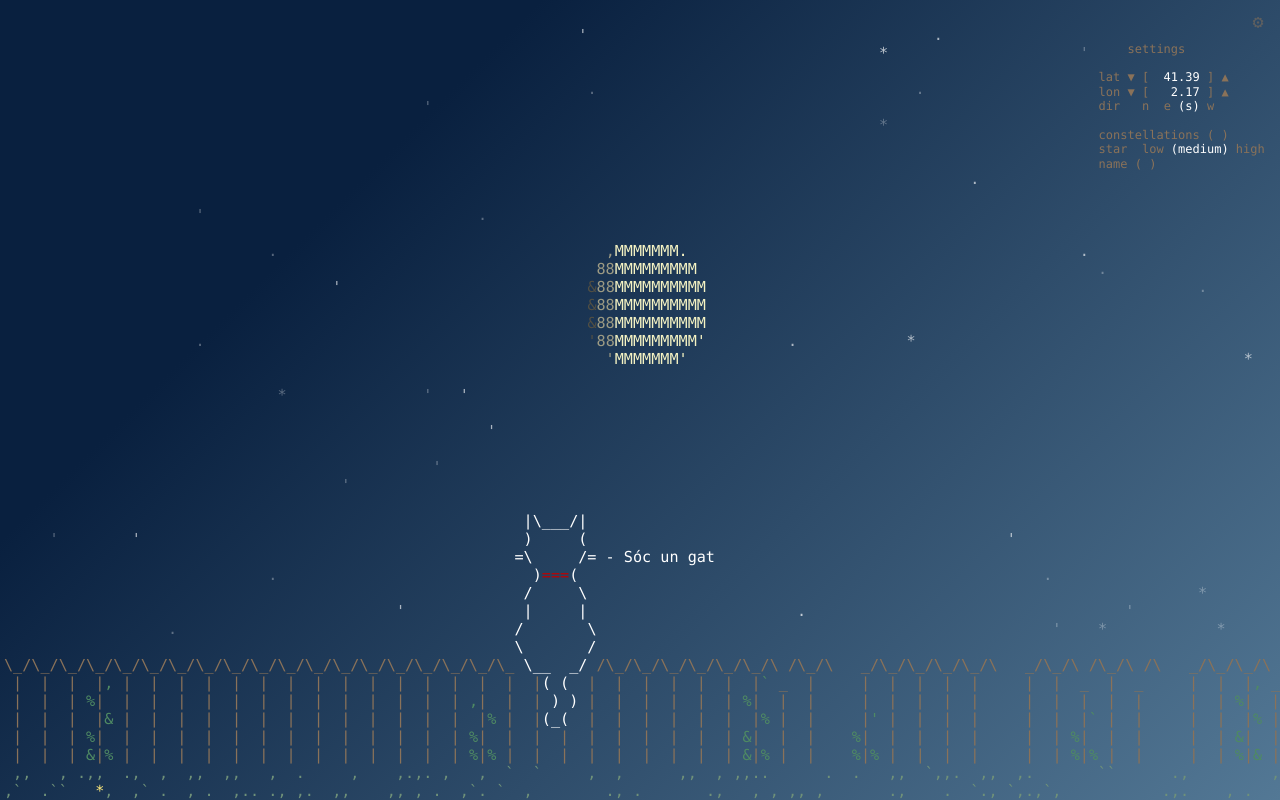
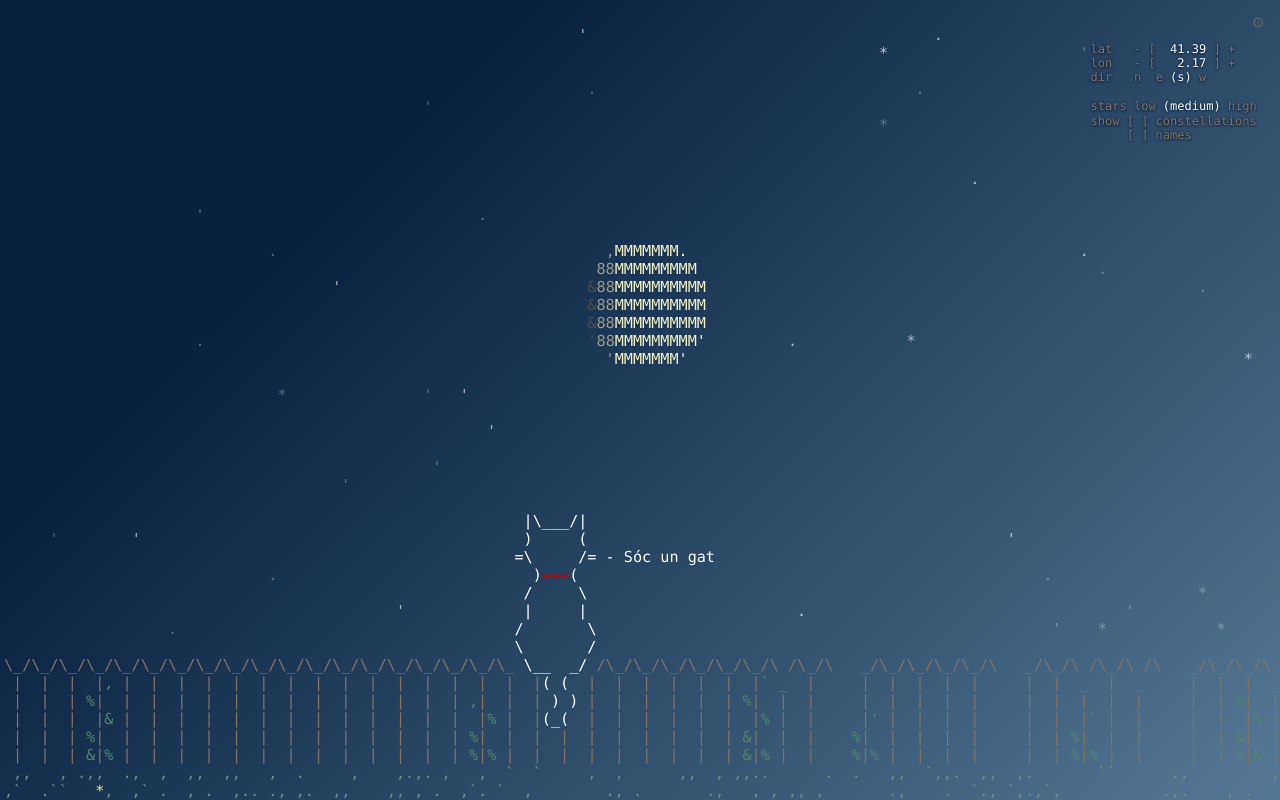
Before and after one commit to fxkjd/ihaveacat, a website with bundled scripts: page index.html in a window 1280 px wide. Both pictures are taken after a click on the button "⚙︎". Built offline with nearby package versions, Linux system fonts and the light colour scheme.

Commit message:
Redraw the settings panel as one ruled ASCII column
Drop the title and align every control after a shared label column.
Steppers become three-cell ' - '/' + ' buttons, toggles become [x]
checkboxes that include their word, and the density row moves above
the constellations switch it depends on. Focus shows as the field's
highlight block on every control, and the panel carries the hover
label's text-shadow so stars behind it never cut through a value.

```diff
--- a/css/style.css
+++ b/css/style.css
@@ -184,7 +184,9 @@
     .menu {
 	position: fixed;
 	top: 2.6rem;
-	right: 0.5rem;
+	/* A full gutter: a marked '(high)' fills the widest row to its last
+	   cell, and at 0.5rem it sat against the window's edge. */
+	right: 1rem;
 	z-index: 2;
 	margin: 0;
 	padding: 0;
@@ -196,13 +198,17 @@
 	   font size is the case that gets here. */
 	max-height: calc(100vh - 3.5rem);
 	overflow-y: auto;
-	/* The compass and toggle buttons grow their tap targets 0.7em past the
+	/* The panel's buttons grow their tap targets 0.7em past the
 	   line box with absolutely positioned ::afters, and an abs-pos descendant
 	   counts toward a scroll container's scrollable overflow: the last row's
 	   downward overhang hung past the panel's bottom edge and the overflow-y
 	   above answered it with a permanent scrollbar. The padding keeps the
 	   overhang inside the box; it must be at least the ::afters' 0.7em. */
 	padding-bottom: 0.7em;
+	/* The hover label's halo: the gradient's own dark end, so a star or a
+	   constellation line behind the panel never cuts through a value, and
+	   still no box is painted over the sky. */
+	text-shadow: 0 1px 3px #09203f, 0 0 2px #09203f;
     }
     /* Explicit, because `pre` above sets display: inline-block, which would
        otherwise beat the UA stylesheet's [hidden] rule and show a shut panel. */
@@ -240,6 +246,7 @@
 	/* Explicit, because some UA sheets align form controls to the middle,
 	   which would drop the value off the row's baseline. */
 	vertical-align: baseline;
+	text-shadow: inherit;
 	caret-color: #F5F3C3;
     }
     /* A highlight block over exactly those columns, which reads as terminal
@@ -249,13 +256,17 @@
 	background-color: rgba(245, 243, 195, 0.14);
     }
     /*
-     * No `color` here on purpose: the marked letter inherits the panel's
-     * white, and the unmarked ones additionally carry .menu-label, which
-     * supplies the brown. Both are specificity 0,1,0, so a colour on this rule
-     * would win on source order and flatten the two states.
+     * Every panel button — steppers, compass letters, density slots and
+     * checkboxes — is the same object: characters on the grid with the widget
+     * removed. No `color` here on purpose: the marked slot inherits the
+     * panel's white, and the unmarked ones additionally carry .menu-label,
+     * which supplies the brown. Both are specificity 0,1,0, so a colour on
+     * this rule would win on source order and flatten the two states.
      *
      * white-space: pre because a <button> does not reliably inherit it, and
      * ' n ' collapsing to 'n' would shift the row two columns per button.
+     * text-shadow: inherit because the UA sheet resets it on form controls,
+     * which would leave the buttons the only text on the panel without it.
      */
     .menu-step {
         touch-action: none;
@@ -263,11 +274,12 @@
         -webkit-user-select: none;
         -webkit-touch-callout: none;
     }
-    .menu-dir, .menu-step {
+    .menu-dir, .menu-step, .menu-toggle, .menu-density {
 	position: relative;
 	font: inherit;
 	line-height: inherit;
 	white-space: pre;
+	text-shadow: inherit;
 	background: none;
 	border: 0;
 	margin: 0;
@@ -278,10 +290,10 @@
     }
     /*
      * A single line is a thin tap target, so the touch area grows upward and
-     * downward — but NOT sideways. The four letters are adjacent, so a
-     * horizontal overhang would put each one's hit area over its neighbour's,
-     * and the later sibling paints on top: 'w' would quietly swallow taps
-     * meant for 's'. Each slot is already three characters wide.
+     * downward — but NOT sideways. The compass letters and density slots are
+     * adjacent, so a horizontal overhang would put each one's hit area over
+     * its neighbour's, and the later sibling paints on top: 'w' would quietly
+     * swallow taps meant for 's'. Each slot is already three characters wide.
      *
      * The same trap runs vertically: 0.7em reaches past the middle of the
      * next row, where a later button's overhang painted over the earlier
@@ -290,7 +302,7 @@
      * puts every overhang beneath every real box in .menu's stacking
      * context, so it only ever claims space nothing else is drawn in.
      */
-    .menu-dir::after {
+    .menu-dir::after, .menu-step::after, .menu-toggle::after, .menu-density::after {
 	content: "";
 	position: absolute;
 	z-index: -1;
@@ -300,47 +312,20 @@
 	left: 0;
     }
     .menu-dir:hover, .menu-dir:focus-visible,
-    .menu-step:hover, .menu-step:focus-visible {
-	color: #F5F3C3;
-    }
-    .menu-dir-on {
-	color: white;
-    }
-    /*
-     * The settings toggles and density slots, mirroring the compass letters
-     * exactly: no `color` of their own (the off state carries .menu-label for
-     * the brown, and .menu-toggle-on/.menu-density-on below win the marked
-     * one back to white), white-space: pre because a <button> does not
-     * inherit it, and the same vertical-only tap growth — the density slots
-     * are adjacent, exactly like the compass letters.
-     */
-    .menu-toggle, .menu-density {
-	position: relative;
-	font: inherit;
-	line-height: inherit;
-	white-space: pre;
-	background: none;
-	border: 0;
-	margin: 0;
-	padding: 0;
-	vertical-align: baseline;
-	cursor: pointer;
-	transition: color 0.2s ease;
-    }
-    .menu-toggle::after, .menu-density::after {
-	content: "";
-	position: absolute;
-	z-index: -1;
-	top: -0.7em;
-	right: 0;
-	bottom: -0.7em;
-	left: 0;
-    }
+    .menu-step:hover, .menu-step:focus-visible,
     .menu-toggle:hover, .menu-toggle:focus-visible,
     .menu-density:not(:disabled):hover, .menu-density:not(:disabled):focus-visible {
 	color: #F5F3C3;
     }
-    .menu-toggle-on, .menu-density-on {
+    /* The keyboard cursor is the field's own highlight block, so every
+       control on the panel shows focus the same way: as a selected run of
+       cells, never as a ring drawn around characters. */
+    .menu-dir:focus-visible, .menu-step:focus-visible,
+    .menu-toggle:focus-visible, .menu-density:focus-visible {
+	outline: none;
+	background-color: rgba(245, 243, 195, 0.14);
+    }
+    .menu-dir-on, .menu-toggle-on, .menu-density-on {
 	color: white;
     }
     /* Locked by the constellations: still legible, plainly not answering. */
@@ -353,6 +338,9 @@
        answers nothing has no business growing its target. */
     .menu-density:disabled::after {
 	content: none;
+    }
+    .menu ::selection {
+	background-color: rgba(245, 243, 195, 0.25);
     }
     /*
      * The hovered star's name. A <span>, not a <div>: the bare `div` rule at
--- a/js/menu.js
+++ b/js/menu.js
@@ -20,9 +20,20 @@
     // '-179.99' is the longest value a fragment can hold, so a field is never
     // wider than its brackets and the value can never overflow them.
     var FIELD_COLS = 7;
+    // ' stars', the longest label plus its leading space. Every control
+    // starts in the column after it, so the panel reads as one ruled column:
+    // the '-', the first compass letter, 'low' and the checkbox's mark all
+    // sit in the same cell.
+    var LABEL_COLS = 6;
     var FIELDS = ['lat', 'lon'];
     var ROSE = ['n', 'e', 's', 'w'];
+    // Top to bottom as the sky is built: the lines join the stars, and the
+    // names answer the pointer over either.
     var TOGGLES = ['constellations', 'name'];
+    // What each switch is called on the panel. 'names' and not 'star names':
+    // with the figures on, the same switch names a hovered constellation too.
+    var TOGGLE_WORDS = { constellations: 'constellations', name: 'names' };
+    var TOGGLE_ARIA = { constellations: 'constellations', name: 'star and constellation names' };
     // Must match SkyMap.DENSITIES (a test pins the two together). Copied, not
     // read, because rows() stands alone with no sky module loaded.
     var DENSITIES = ['low', 'medium', 'high'];
@@ -31,7 +42,12 @@
     var VIEW_KEY = 'ihaveacat.view';
     var NAMES_KEY = 'ihaveacat.names';
     var DENSITY_KEY = 'ihaveacat.density';
-    var TOGGLE_ON = '(x)', TOGGLE_OFF = '( )';
+    // A checkbox for on/off, a radio mark '(s)' for pick-one: the two
+    // conventions every text UI already uses, so the panel explains itself.
+    var TOGGLE_ON = '[x]', TOGGLE_OFF = '[ ]';
+    // Three cells each, the space either side included, like a compass slot:
+    // a single-cell button was a ten-pixel tap target on a phone.
+    var STEP_DOWN = ' - ', STEP_UP = ' + ';
     var TITLE = 'settings';
     var GEAR = '⚙︎';
     // Must match js/main.js. Duplicated rather than shared because main.js
@@ -41,6 +57,8 @@
 
     function rep(ch, n) { return n > 0 ? new Array(n + 1).join(ch) : ''; }
     function label(text) { return { text: text, cls: 'menu-label' }; }
+    // A row's label, padded out to the control column.
+    function lead(text) { return label(' ' + text + rep(' ', LABEL_COLS - 1 - text.length)); }
     function densityOf(d) { return DENSITIES.indexOf(d) >= 0 ? d : DEFAULT_DENSITY; }
 
     /*
@@ -53,7 +71,7 @@
     function densityRow(s) {
         var locked = !!s.constellations;
         var current = locked ? 'high' : densityOf(s.density);
-        return [label(' star ')].concat(DENSITIES.map(function (d) {
+        return [lead('stars')].concat(DENSITIES.map(function (d) {
             var on = d === current;
             return {
                 density: d,
@@ -72,28 +90,30 @@
      * Every direction slot is three cells wide, marked '(s)' or ' s ', so
      * clicking one can never shift the row by a column and the state survives
      * with the colours stripped out.
+     *
+     * No title: the gear already says what this is, and two blocks separated
+     * by one blank line need no heading — where you stand above, what the
+     * sky shows below.
      */
     function rows(fields, settings) {
         var f = fields || {};
         var out = [];
-        out.push([label(rep(' ', 5) + TITLE)]);
-        out.push([]);
         FIELDS.forEach(function (name) {
             out.push([
-                label(' ' + name + ' '),
-                { stepField: name, delta: -1, text: '▼', cls: 'menu-step menu-label' },
-                label(' ['),
+                lead(name),
+                { stepField: name, delta: -1, text: STEP_DOWN, cls: 'menu-step menu-label' },
+                label('['),
                 {
                     field: name,
                     value: String(f[name] === undefined ? '' : f[name]),
                     cols: FIELD_COLS,
                     cls: 'menu-field'
                 },
-                label(' ] '),
-                { stepField: name, delta: 1, text: '▲', cls: 'menu-step menu-label' }
+                label(' ]'),
+                { stepField: name, delta: 1, text: STEP_UP, cls: 'menu-step menu-label' }
             ]);
         });
-        out.push([label(' dir  ')].concat(ROSE.map(function (d) {
+        out.push([lead('dir')].concat(ROSE.map(function (d) {
             var on = d === f.dir;
             // The unmarked letters carry menu-label too, so they take the same
             // brown as the labels; menu-dir-on is declared after it and wins
@@ -114,22 +134,24 @@
          */
         var s = settings || {};
         out.push([]);
-        TOGGLES.forEach(function (name) {
+        // Directly above the switch that can lock it, so a locked row and
+        // the reason for it are never apart.
+        out.push(densityRow(s));
+        TOGGLES.forEach(function (name, i) {
             var lit = !!s[name];
             out.push([
-                label(' ' + name + rep(' ', Math.max(1, 5 - name.length))),
+                // One label for the pair: the boxes line up beneath it.
+                lead(i ? '' : 'show'),
                 {
                     toggle: name,
-                    // Three cells either way, like a compass slot: the mark
-                    // cannot shift the row, and it carries the state with no
-                    // colour at all.
-                    text: lit ? TOGGLE_ON : TOGGLE_OFF,
+                    // The word is part of the button, as a checkbox's label
+                    // is: the whole line is the target. The mark is three
+                    // cells either way, so it cannot shift the row, and it
+                    // carries the state with no colour at all.
+                    text: (lit ? TOGGLE_ON : TOGGLE_OFF) + ' ' + TOGGLE_WORDS[name],
                     cls: lit ? 'menu-toggle menu-toggle-on' : 'menu-toggle menu-label'
                 }
             ]);
-            // Directly below the switch that can lock it, so the dependency
-            // reads top to bottom.
-            if (name === 'constellations') out.push(densityRow(s));
         });
         return out;
     }
@@ -362,7 +384,7 @@
                 el.inputMode = 'decimal';
                 el.autocomplete = 'off';
                 el.spellcheck = false;
-                // The ' lat  [' text is a sibling span, not a <label>, so the
+                // The ' lat   - [' text is a sibling span, not a <label>, so the
                 // input needs its own name — spelled out, like 'look n' is.
                 el.setAttribute('aria-label',
                     seg.field === 'lat' ? 'latitude' : 'longitude');
@@ -408,7 +430,9 @@
                 el = doc.createElement('button');
                 el.type = 'button';
                 el.textContent = seg.text;
-                el.setAttribute('aria-label', seg.toggle === 'name' ? 'star names' : 'Constellations');
+                // The mark would be read out as punctuation; aria-pressed
+                // carries it, and the name keeps the visible word in it.
+                el.setAttribute('aria-label', TOGGLE_ARIA[seg.toggle]);
                 el.addEventListener('click', function () { setToggle(seg.toggle); });
                 el.addEventListener('keydown', onButtonKey);
                 toggles[seg.toggle] = el;
@@ -507,6 +531,7 @@
 
     var Menu = {
         FIELD_COLS: FIELD_COLS,
+        LABEL_COLS: LABEL_COLS,
         FIELDS: FIELDS,
         ROSE: ROSE,
         TOGGLES: TOGGLES,
```
Also changed, not shown: AGENTS.md (+30 -8 lines), test/browser.test.js (+6 -6 lines), test/menu.test.js (+55 -22 lines), test/page.test.js (+2 -2 lines).
